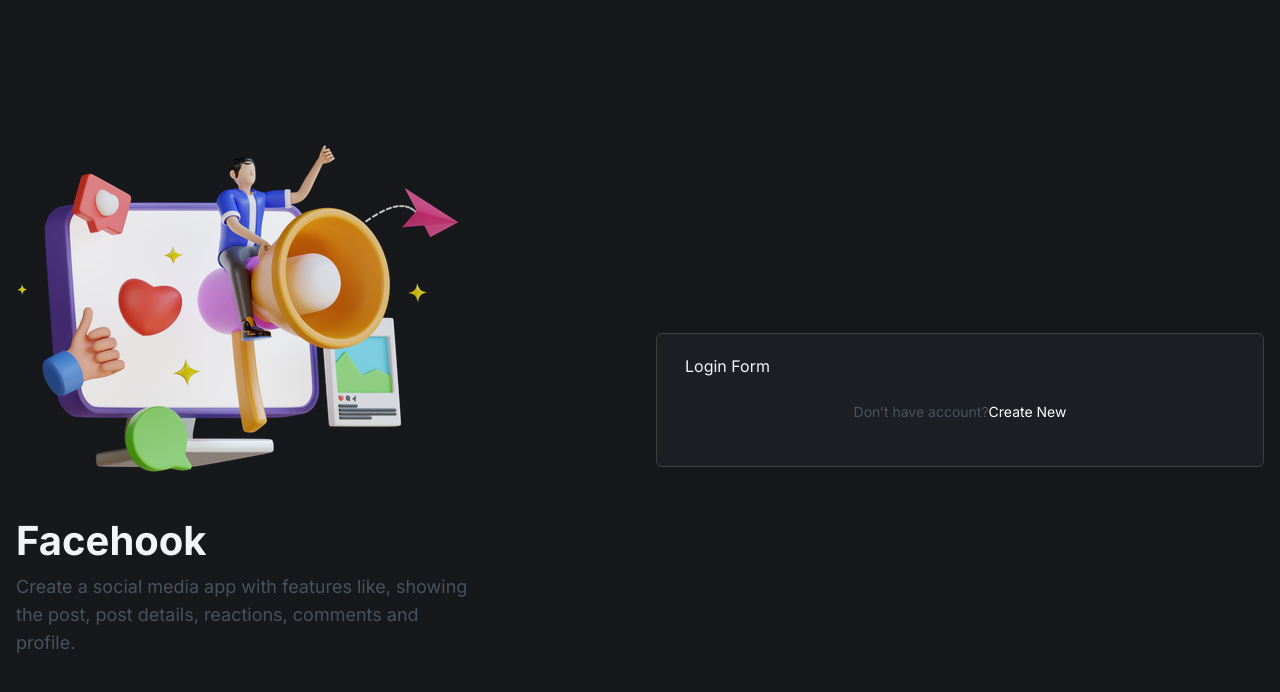
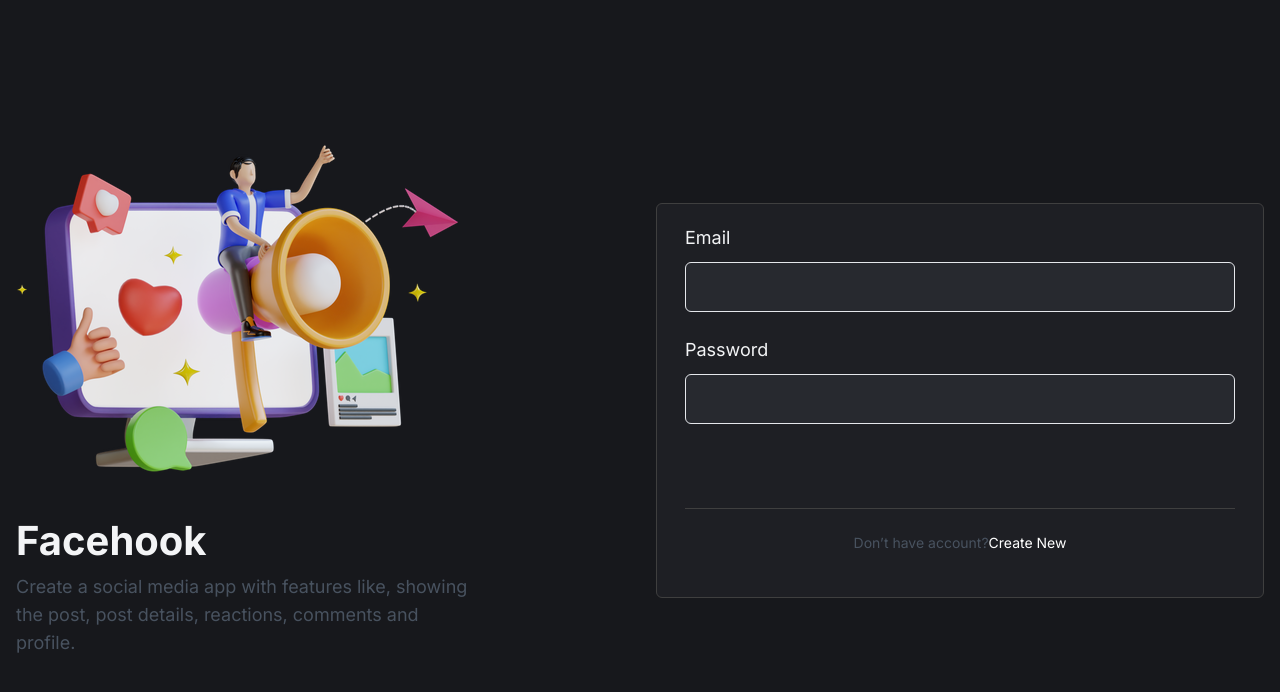
Before and after one commit to rajibdas-it/facehook, a React (Vite) app: page /login in a window 1280 px wide. Shown: the top 692 px of the page. Built offline with nearby package versions, Linux system fonts and the light colour scheme.

Commit message:
form field done

```diff
--- a/eslint.config.js
+++ b/eslint.config.js
@@ -32,6 +32,7 @@ export default [
       'no-unused-vars': 'off',
       'no-undef': 'off',
       'react/prop-types': 'off',
+      'no-unsafe-optional-chaining': "off",
       'react-refresh/only-export-components': [
         'warn',
         { allowConstantExport: true },
--- a/src/Components/auth/LoginForm.jsx
+++ b/src/Components/auth/LoginForm.jsx
@@ -1,7 +1,47 @@
+/* eslint-disable no-extra-boolean-cast */
 import React from "react";
+import { useForm } from "react-hook-form";
+import Field from "../common/Field";
 
 const LoginForm = () => {
-  return <div>Login Form</div>;
+  const {
+    register,
+    handleSubmit,
+    formState: { errors },
+  } = useForm();
+
+  const formSubmit = (formData) => {
+    console.log(formData);
+  };
+  return (
+    <form
+      className="border-b border-[#3F3F3F] pb-10 lg:pb-[60px]"
+      onSubmit={handleSubmit(formSubmit)}
+    >
+      <Field label="Email">
+        <input
+          {...register("email", { required: "Email is required" })}
+          type="email"
+          name="email"
+          id="email"
+          className={`auth-input ${
+            !!errors.email ? "border-red-500" : "border-gray-200"
+          }`}
+        />
+      </Field>
+      <Field label="Password">
+        <input
+          {...register("password", { required: "Password is required" })}
+          type="password"
+          name="password"
+          id="password"
+          className={`auth-input ${
+            !!errors.password ? "border-red-500" : "border-gray-200"
+          }`}
+        />
+      </Field>
+    </form>
+  );
 };
 
 export default LoginForm;
--- a/src/Components/common/Field.jsx
+++ b/src/Components/common/Field.jsx
@@ -1,6 +1,7 @@
 import React from "react";
 
 const Field = ({ label, children, htmlFor, error }) => {
+  const id = htmlFor || getChildId(children);
   return (
     <div className="form-control">
       {label && (
@@ -19,4 +20,12 @@ const Field = ({ label, children, htmlFor, error }) => {
   );
 };
 
+const getChildId = (children) => {
+  const child = React.Children.only(children);
+
+  if ("id" in child?.props) {
+    return child.props.id;
+  }
+};
+
 export default Field;
```
